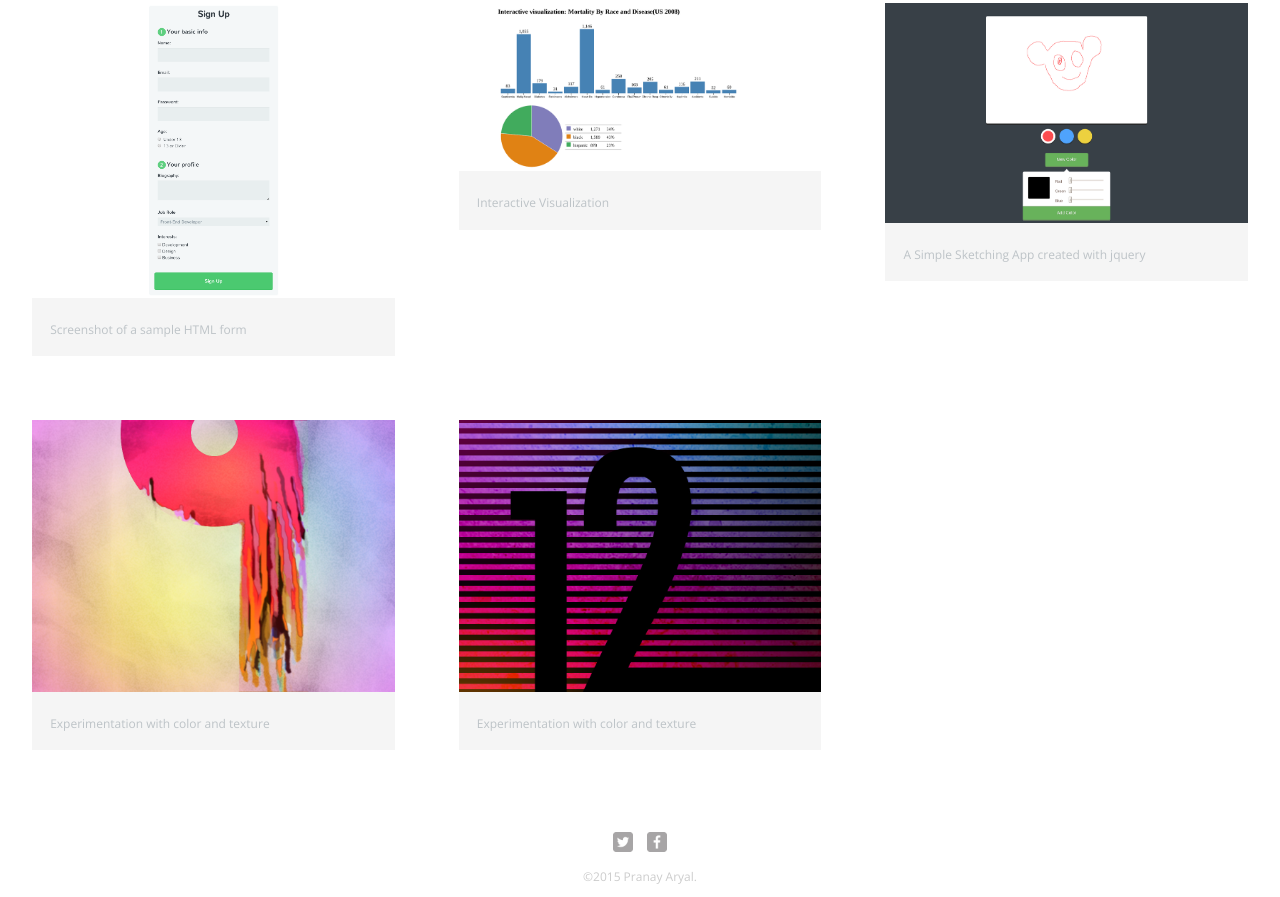
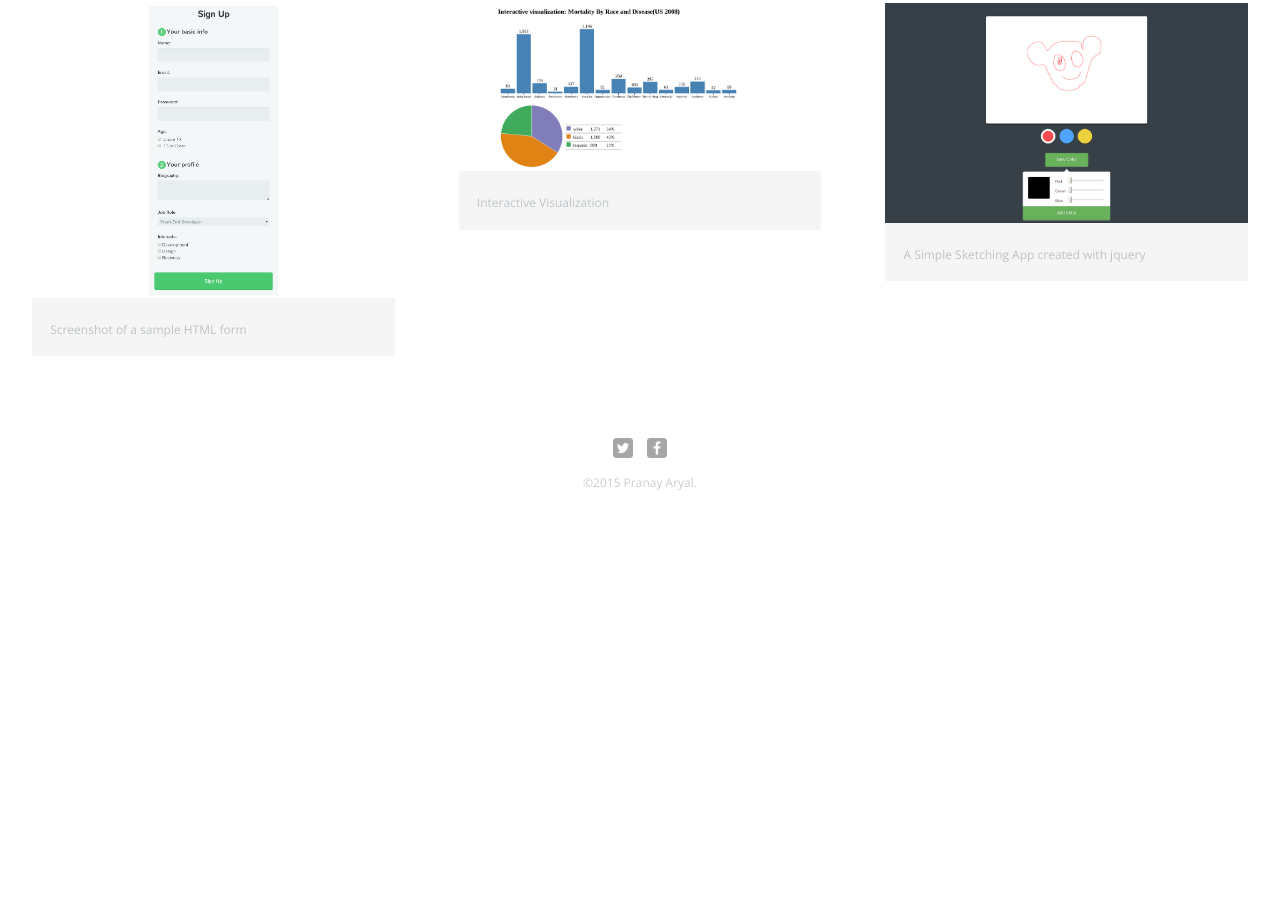
Before and after one commit to pranayaryal/sassport, a plain HTML site: page index.html in a window 1280 px wide. Shown: the part 253-1150 px from the top of the page. After the commit the page ends 800 px from the top, so only its background shows below. Drawn offline with nearby package versions, Linux system fonts and the light colour scheme.

Commit message:
deleted two images

```diff
--- a/index.html
+++ b/index.html
@@ -44,18 +44,7 @@
             <p>A Simple Sketching App created with jquery</p>
           </a>
         </li>
-        <li>
-          <a href="img/numbers-09.jpg">
-            <img src="img/numbers-09.jpg" alt="">
-            <p>Experimentation with color and texture</p>
-          </a>
-        </li>
-        <li>
-          <a href="img/numbers-12.jpg">
-            <img src="img/numbers-12.jpg" alt="">
-            <p>Experimentation with color and texture</p>
-          </a>
-        </li>
+
       </ul>
     </section>
     <footer>
```
